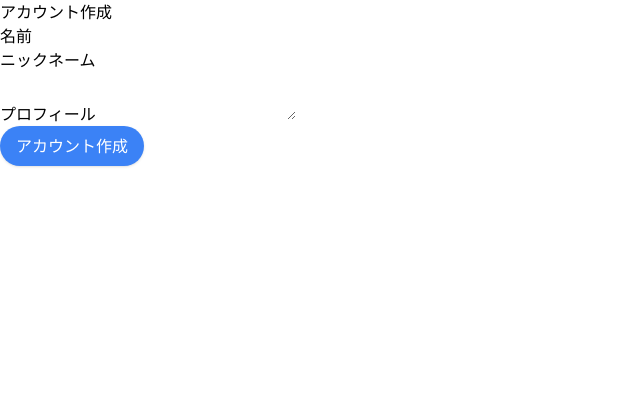
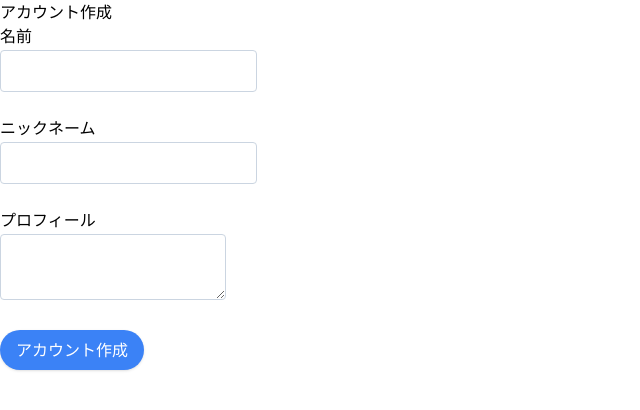
Before and after one commit to kodaishiotsuki/next-algolia, a Next.js app: page /create-account in a window 1280 px wide. Shown: the top 410 px of the page, without its empty margins (0-640 px from the left). Built offline with nearby package versions, Linux system fonts and the light colour scheme.

Commit message:
react hook form

```diff
--- a/package.json
+++ b/package.json
@@ -17,6 +17,7 @@
     "react-hook-form": "^7.34.0"
   },
   "devDependencies": {
+    "@tailwindcss/forms": "^0.5.2",
     "@types/node": "18.6.3",
     "@types/react": "18.0.15",
     "@types/react-dom": "18.0.6",
--- a/pages/create-account.tsx
+++ b/pages/create-account.tsx
@@ -1,27 +1,84 @@
 import React from "react";
+import { useForm } from "react-hook-form";
 import Button from "../components/button";
 
+type User = {
+  name: string;
+  nickname: string;
+  profile: string;
+};
+
 const CreateAccount = () => {
+  //useFormに色々入っている
+  const { register, handleSubmit } = useForm<User>();
+
+  const submit = (data: User) => {
+    console.log(data);
+  };
+
   return (
     <div>
       <h1>アカウント作成</h1>
 
+      <form onSubmit={handleSubmit(submit)} className="space-y-6">
         <div>
-        <label htmlFor="name">名前</label>
-        <input type="text" name="name" id="name" />
+          <label className="block mb-0.5" htmlFor="name">
+            名前
+          </label>
+          <input
+            className="rounded border border-slate-300"
+            {...register("name", {
+              required: "必須入力です",
+              maxLength: {
+                value: 50,
+                message: "最大50文字です",
+              },
+            })}
+            type="text"
+            name="name"
+            id="name"
+          />
         </div>
 
         <div>
-        <label htmlFor="nickname">ニックネーム</label>
-        <input type="text" name="nickname" id="nickname" />
+          <label className="block mb-0.5" htmlFor="nickname">
+            ニックネーム
+          </label>
+          <input
+            className="rounded border border-slate-300"
+            {...register("nickname", {
+              required: "必須入力です",
+              maxLength: {
+                value: 50,
+                message: "最大50文字です",
+              },
+            })}
+            type="text"
+            name="nickname"
+            id="nickname"
+          />
         </div>
 
         <div>
-        <label htmlFor="profile">プロフィール</label>
-        <textarea name="profile" id="profile" />
+          <label className="block mb-0.5" htmlFor="profile">
+            プロフィール
+          </label>
+          <textarea
+            className="rounded border border-slate-300"
+            {...register("profile", {
+              required: "必須入力です",
+              maxLength: {
+                value: 255,
+                message: "最大255文字です",
+              },
+            })}
+            name="profile"
+            id="profile"
+          />
         </div>
 
         <Button>アカウント作成</Button>
+      </form>
     </div>
   );
 };
--- a/tailwind.config.js
+++ b/tailwind.config.js
@@ -7,5 +7,5 @@ module.exports = {
   theme: {
     extend: {},
   },
-  plugins: [],
+  plugins: [ require('@tailwindcss/forms')],
 };
```
Also changed, not shown: 2 other files (tests, documents, lock files or other folders). Lines whose indentation alone changed are shown as unchanged.
